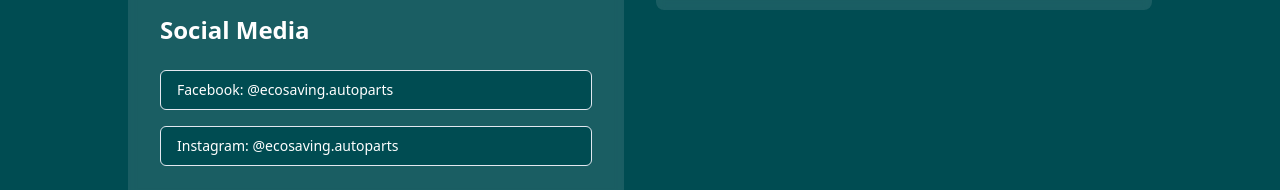
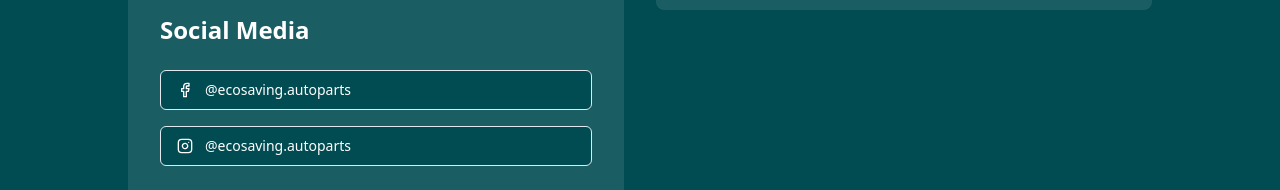
Before and after one commit to gonoff/eco-parts-hub, a React (Vite) app: page /contact in a window 1280 px wide. Shown: the part 762-952 px from the top of the page. Built offline with nearby package versions, Linux system fonts and the light colour scheme.

Commit message:
Add social media icons to Contact page
Updated the Contact page to include icons for social media buttons, enhancing the visual appeal and user experience.
[skip gpt_engineer]

```diff
--- a/src/pages/Contact.tsx
+++ b/src/pages/Contact.tsx
@@ -1,4 +1,4 @@
-import { MapPin, Phone, Mail } from "lucide-react";
+import { MapPin, Phone, Mail, Facebook, Instagram } from "lucide-react";
 import { Button } from "@/components/ui/button";
 
 const Contact = () => {
@@ -49,17 +49,19 @@ const Contact = () => {
             <div className="space-y-4">
               <Button
                 variant="outline"
-                className="w-full justify-start"
+                className="w-full justify-start gap-3"
                 onClick={() => window.open('https://www.facebook.com/ecosaving.autoparts/', '_blank')}
               >
-                Facebook: @ecosaving.autoparts
+                <Facebook className="w-5 h-5" />
+                @ecosaving.autoparts
               </Button>
               <Button
                 variant="outline"
-                className="w-full justify-start"
+                className="w-full justify-start gap-3"
                 onClick={() => window.open('https://www.instagram.com/ecosaving.autoparts/', '_blank')}
               >
-                Instagram: @ecosaving.autoparts
+                <Instagram className="w-5 h-5" />
+                @ecosaving.autoparts
               </Button>
             </div>
           </div>
```
